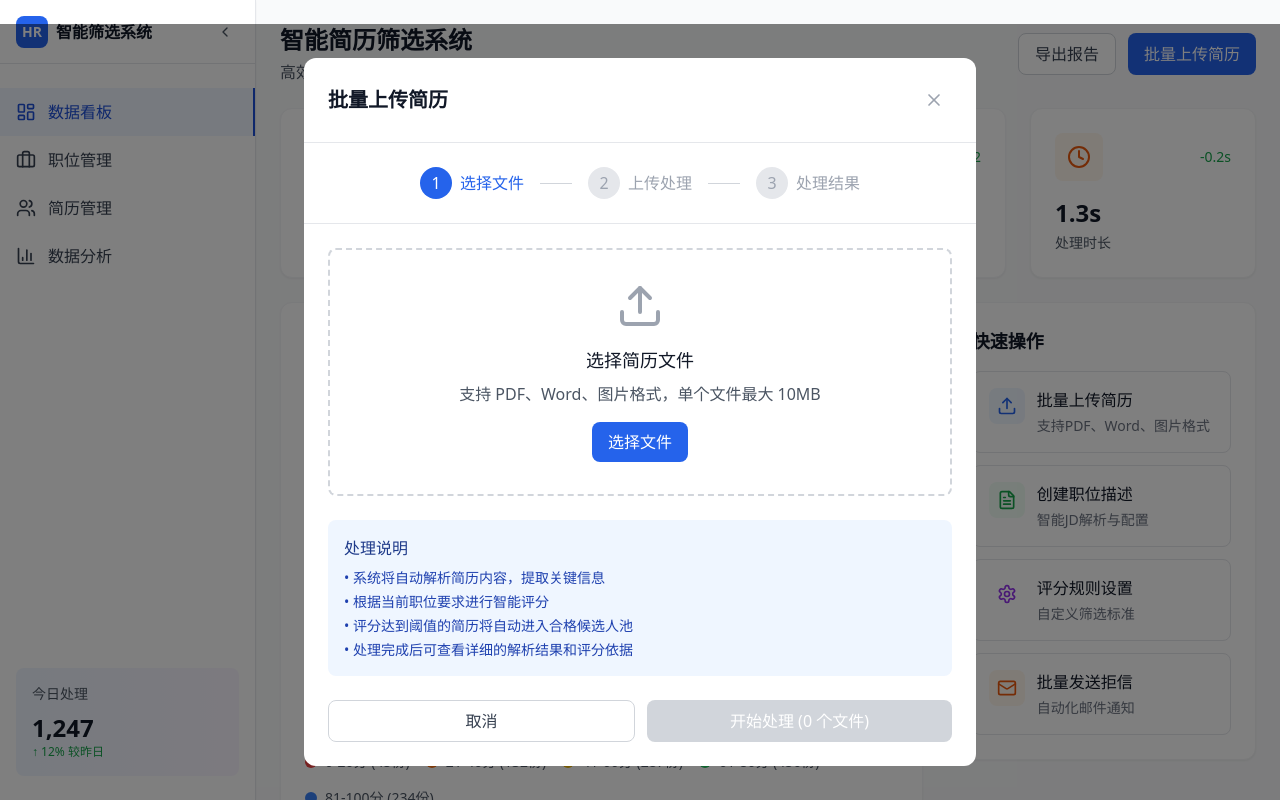
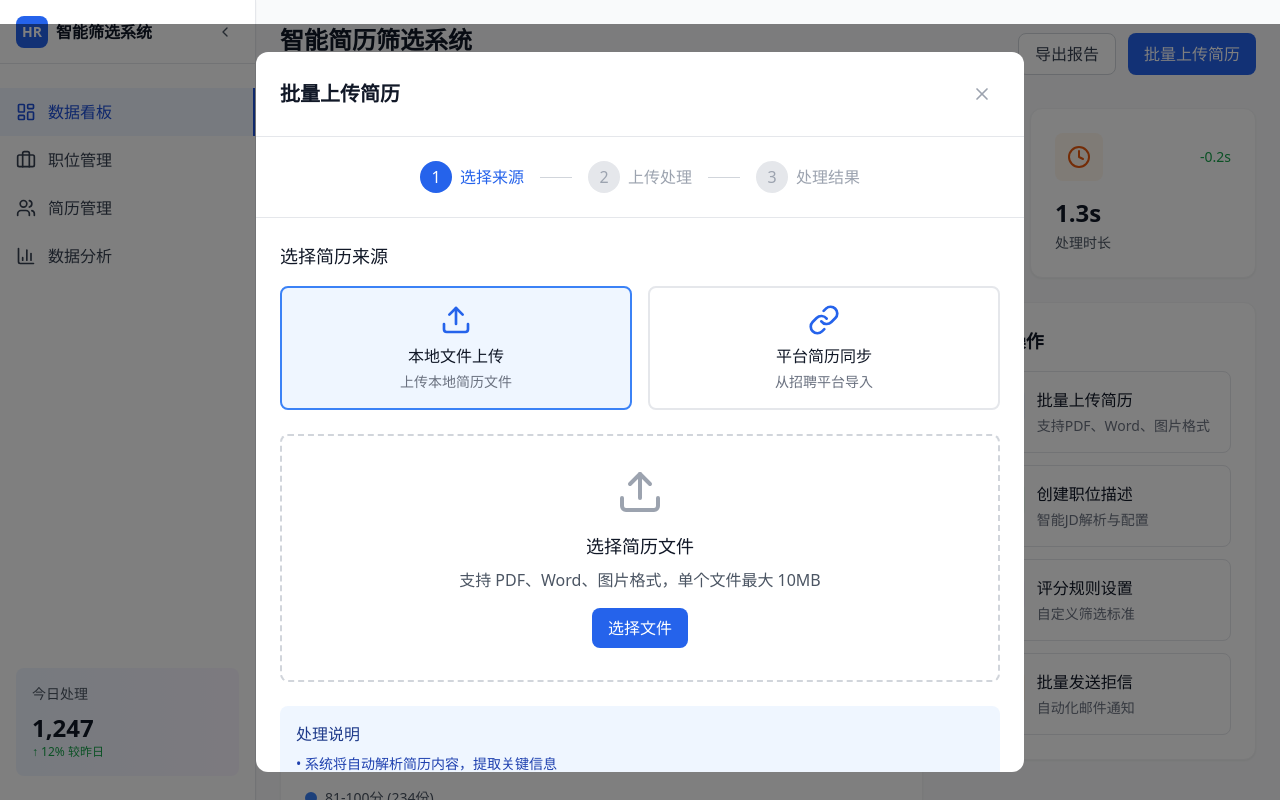
Before and after one commit to hyqbyj/resume-ai-lovable-sort, a React (Vite) app: page / in a window 1280 px wide. Both pictures are taken after a click on the button "批量上传简历". Shown: the top 800 px of the page. Built offline with nearby package versions, Linux system fonts and the light colour scheme.

Commit message:
feat: Add platform account linking to bulk upload
Added options to link with Boss Zhipin, Zhilian, and Liepin accounts within the bulk resume upload modal for direct import of resumes.

```diff
--- a/src/components/candidate/BulkUploadModal.tsx
+++ b/src/components/candidate/BulkUploadModal.tsx
@@ -1,6 +1,6 @@
 
 import React, { useState } from 'react';
-import { X, Upload, FileText, AlertCircle, CheckCircle, Clock } from 'lucide-react';
+import { X, Upload, FileText, AlertCircle, CheckCircle, Clock, Link, Settings } from 'lucide-react';
 
 interface BulkUploadModalProps {
   onClose: () => void;
@@ -10,6 +10,8 @@ export const BulkUploadModal: React.FC<BulkUploadModalProps> = ({ onClose }) =>
   const [uploadStep, setUploadStep] = useState(1);
   const [files, setFiles] = useState<File[]>([]);
   const [uploadProgress, setUploadProgress] = useState(0);
+  const [selectedMethod, setSelectedMethod] = useState<'file' | 'platform'>('file');
+  const [selectedPlatforms, setSelectedPlatforms] = useState<string[]>([]);
   const [processingResults, setProcessingResults] = useState([
     { name: 'zhangsan.pdf', status: 'success', score: 87, message: '解析成功，评分87分' },
     { name: 'lisi.docx', status: 'success', score: 72, message: '解析成功，评分72分' },
@@ -17,9 +19,41 @@ export const BulkUploadModal: React.FC<BulkUploadModalProps> = ({ onClose }) =>
     { name: 'malformed.pdf', status: 'error', score: 0, message: '文件损坏，解析失败' }
   ]);
 
+  const platforms = [
+    {
+      id: 'boss',
+      name: 'Boss直聘',
+      icon: '👔',
+      color: 'bg-green-50 border-green-200 hover:bg-green-100',
+      connected: true
+    },
+    {
+      id: 'zhilian',
+      name: '智联招聘',
+      icon: '🏢',
+      color: 'bg-blue-50 border-blue-200 hover:bg-blue-100',
+      connected: false
+    },
+    {
+      id: 'liepin',
+      name: '猎聘',
+      icon: '🎯',
+      color: 'bg-purple-50 border-purple-200 hover:bg-purple-100',
+      connected: true
+    }
+  ];
+
   const handleFileSelect = (event: React.ChangeEvent<HTMLInputElement>) => {
     const selectedFiles = Array.from(event.target.files || []);
     setFiles(selectedFiles);
+  };
+
+  const handlePlatformToggle = (platformId: string) => {
+    setSelectedPlatforms(prev =>
+      prev.includes(platformId)
+        ? prev.filter(id => id !== platformId)
+        : [...prev, platformId]
+    );
   };
 
   const handleUpload = () => {
@@ -38,7 +72,7 @@ export const BulkUploadModal: React.FC<BulkUploadModalProps> = ({ onClose }) =>
 
   return (
     <div className="fixed inset-0 bg-black bg-opacity-50 flex items-center justify-center p-4 z-50">
-      <div className="bg-white rounded-xl max-w-2xl w-full max-h-[90vh] overflow-auto">
+      <div className="bg-white rounded-xl max-w-3xl w-full max-h-[90vh] overflow-auto">
         {/* Header */}
         <div className="flex items-center justify-between p-6 border-b border-gray-200">
           <h2 className="text-xl font-semibold text-gray-900">批量上传简历</h2>
@@ -57,7 +91,7 @@ export const BulkUploadModal: React.FC<BulkUploadModalProps> = ({ onClose }) =>
               <div className={`w-8 h-8 rounded-full flex items-center justify-center ${
                 uploadStep >= 1 ? 'bg-blue-600 text-white' : 'bg-gray-200 text-gray-400'
               }`}>1</div>
-              <span className="font-medium">选择文件</span>
+              <span className="font-medium">选择来源</span>
             </div>
             <div className="w-8 h-px bg-gray-300"></div>
             <div className={`flex items-center space-x-2 ${uploadStep >= 2 ? 'text-blue-600' : 'text-gray-400'}`}>
@@ -80,6 +114,39 @@ export const BulkUploadModal: React.FC<BulkUploadModalProps> = ({ onClose }) =>
         <div className="p-6">
           {uploadStep === 1 && (
             <div className="space-y-6">
+              {/* Method Selection */}
+              <div className="space-y-4">
+                <h3 className="text-lg font-medium text-gray-900">选择简历来源</h3>
+                <div className="grid grid-cols-2 gap-4">
+                  <button
+                    onClick={() => setSelectedMethod('file')}
+                    className={`p-4 rounded-lg border-2 transition-all ${
+                      selectedMethod === 'file'
+                        ? 'border-blue-500 bg-blue-50'
+                        : 'border-gray-200 hover:border-gray-300'
+                    }`}
+                  >
+                    <Upload className="w-8 h-8 text-blue-600 mx-auto mb-2" />
+                    <div className="font-medium text-gray-900">本地文件上传</div>
+                    <div className="text-sm text-gray-500 mt-1">上传本地简历文件</div>
+                  </button>
+                  <button
+                    onClick={() => setSelectedMethod('platform')}
+                    className={`p-4 rounded-lg border-2 transition-all ${
+                      selectedMethod === 'platform'
+                        ? 'border-blue-500 bg-blue-50'
+                        : 'border-gray-200 hover:border-gray-300'
+                    }`}
+                  >
+                    <Link className="w-8 h-8 text-blue-600 mx-auto mb-2" />
+                    <div className="font-medium text-gray-900">平台简历同步</div>
+                    <div className="text-sm text-gray-500 mt-1">从招聘平台导入</div>
+                  </button>
+                </div>
+              </div>
+
+              {selectedMethod === 'file' && (
+                <>
                   <div className="border-2 border-dashed border-gray-300 rounded-lg p-8 text-center hover:border-blue-400 transition-colors">
                     <Upload className="w-12 h-12 text-gray-400 mx-auto mb-4" />
                     <h3 className="text-lg font-medium text-gray-900 mb-2">选择简历文件</h3>
@@ -118,6 +185,90 @@ export const BulkUploadModal: React.FC<BulkUploadModalProps> = ({ onClose }) =>
                       </div>
                     </div>
                   )}
+                </>
+              )}
+
+              {selectedMethod === 'platform' && (
+                <div className="space-y-4">
+                  <div className="flex items-center justify-between">
+                    <h4 className="font-medium text-gray-900">选择招聘平台</h4>
+                    <button className="text-blue-600 hover:text-blue-700 text-sm flex items-center space-x-1">
+                      <Settings className="w-4 h-4" />
+                      <span>账号管理</span>
+                    </button>
+                  </div>
+
+                  <div className="grid grid-cols-1 gap-3">
+                    {platforms.map((platform) => (
+                      <div
+                        key={platform.id}
+                        className={`border-2 rounded-lg p-4 transition-all ${platform.color} ${
+                          selectedPlatforms.includes(platform.id) ? 'ring-2 ring-blue-500' : ''
+                        }`}
+                      >
+                        <div className="flex items-center justify-between">
+                          <div className="flex items-center space-x-3">
+                            <span className="text-2xl">{platform.icon}</span>
+                            <div>
+                              <div className="font-medium text-gray-900">{platform.name}</div>
+                              <div className="text-sm text-gray-500">
+                                {platform.connected ? '已连接账号' : '未连接账号'}
+                              </div>
+                            </div>
+                          </div>
+                          <div className="flex items-center space-x-2">
+                            {platform.connected ? (
+                              <label className="flex items-center">
+                                <input
+                                  type="checkbox"
+                                  checked={selectedPlatforms.includes(platform.id)}
+                                  onChange={() => handlePlatformToggle(platform.id)}
+                                  className="rounded border-gray-300 text-blue-600 focus:ring-blue-500"
+                                />
+                                <span className="ml-2 text-sm text-gray-700">选择导入</span>
+                              </label>
+                            ) : (
+                              <button className="px-3 py-1 text-sm bg-blue-600 text-white rounded hover:bg-blue-700 transition-colors">
+                                连接账号
+                              </button>
+                            )}
+                          </div>
+                        </div>
+
+                        {platform.connected && selectedPlatforms.includes(platform.id) && (
+                          <div className="mt-3 pt-3 border-t border-gray-200">
+                            <div className="text-sm text-gray-600 mb-2">导入设置：</div>
+                            <div className="space-y-2 text-sm">
+                              <label className="flex items-center">
+                                <input type="checkbox" defaultChecked className="rounded border-gray-300 text-blue-600" />
+                                <span className="ml-2">仅导入新收到的简历</span>
+                              </label>
+                              <label className="flex items-center">
+                                <input type="checkbox" defaultChecked className="rounded border-gray-300 text-blue-600" />
+                                <span className="ml-2">自动匹配对应职位</span>
+                              </label>
+                            </div>
+                          </div>
+                        )}
+                      </div>
+                    ))}
+                  </div>
+
+                  {selectedPlatforms.length > 0 && (
+                    <div className="bg-green-50 rounded-lg p-4">
+                      <div className="flex items-center space-x-2 text-green-800">
+                        <CheckCircle className="w-5 h-5" />
+                        <span className="font-medium">
+                          已选择 {selectedPlatforms.length} 个平台进行简历同步
+                        </span>
+                      </div>
+                      <div className="text-sm text-green-700 mt-1">
+                        预计将同步约 {selectedPlatforms.length * 15} 份简历
+                      </div>
+                    </div>
+                  )}
+                </div>
+              )}
 
               <div className="bg-blue-50 rounded-lg p-4">
                 <h4 className="font-medium text-blue-900 mb-2">处理说明</h4>
@@ -126,6 +277,9 @@ export const BulkUploadModal: React.FC<BulkUploadModalProps> = ({ onClose }) =>
                   <li>• 根据当前职位要求进行智能评分</li>
                   <li>• 评分达到阈值的简历将自动进入合格候选人池</li>
                   <li>• 处理完成后可查看详细的解析结果和评分依据</li>
+                  {selectedMethod === 'platform' && (
+                    <li>• 平台简历将保持与原平台的关联，便于后续跟进</li>
+                  )}
                 </ul>
               </div>
 
@@ -138,10 +292,16 @@ export const BulkUploadModal: React.FC<BulkUploadModalProps> = ({ onClose }) =>
                 </button>
                 <button
                   onClick={handleUpload}
-                  disabled={files.length === 0}
+                  disabled={
+                    (selectedMethod === 'file' && files.length === 0) ||
+                    (selectedMethod === 'platform' && selectedPlatforms.length === 0)
+                  }
                   className="flex-1 px-4 py-2 bg-blue-600 text-white rounded-lg hover:bg-blue-700 disabled:bg-gray-300 disabled:cursor-not-allowed transition-colors"
                 >
-                  开始处理 ({files.length} 个文件)
+                  {selectedMethod === 'file'
+                    ? `开始处理 (${files.length} 个文件)`
+                    : `开始同步 (${selectedPlatforms.length} 个平台)`
+                  }
                 </button>
               </div>
             </div>
@@ -153,8 +313,15 @@ export const BulkUploadModal: React.FC<BulkUploadModalProps> = ({ onClose }) =>
                 <Clock className="w-8 h-8 text-blue-600 animate-spin" />
               </div>
               <div>
-                <h3 className="text-lg font-medium text-gray-900 mb-2">正在处理简历...</h3>
-                <p className="text-gray-600">AI正在解析简历内容并进行智能评分</p>
+                <h3 className="text-lg font-medium text-gray-900 mb-2">
+                  {selectedMethod === 'file' ? '正在处理简历...' : '正在同步简历...'}
+                </h3>
+                <p className="text-gray-600">
+                  {selectedMethod === 'file'
+                    ? 'AI正在解析简历内容并进行智能评分'
+                    : '正在从选定平台获取简历并进行智能解析'
+                  }
+                </p>
               </div>
 
               <div className="w-full bg-gray-200 rounded-full h-2">
@@ -172,7 +339,12 @@ export const BulkUploadModal: React.FC<BulkUploadModalProps> = ({ onClose }) =>
               <div className="text-center">
                 <CheckCircle className="w-12 h-12 text-green-600 mx-auto mb-4" />
                 <h3 className="text-lg font-medium text-gray-900 mb-2">处理完成</h3>
-                <p className="text-gray-600">共处理 {processingResults.length} 份简历</p>
+                <p className="text-gray-600">
+                  {selectedMethod === 'file'
+                    ? `共处理 ${processingResults.length} 份简历`
+                    : `共同步 ${processingResults.length} 份简历`
+                  }
+                </p>
               </div>
 
               <div className="space-y-3">
```
Lines whose indentation alone changed are shown as unchanged.
